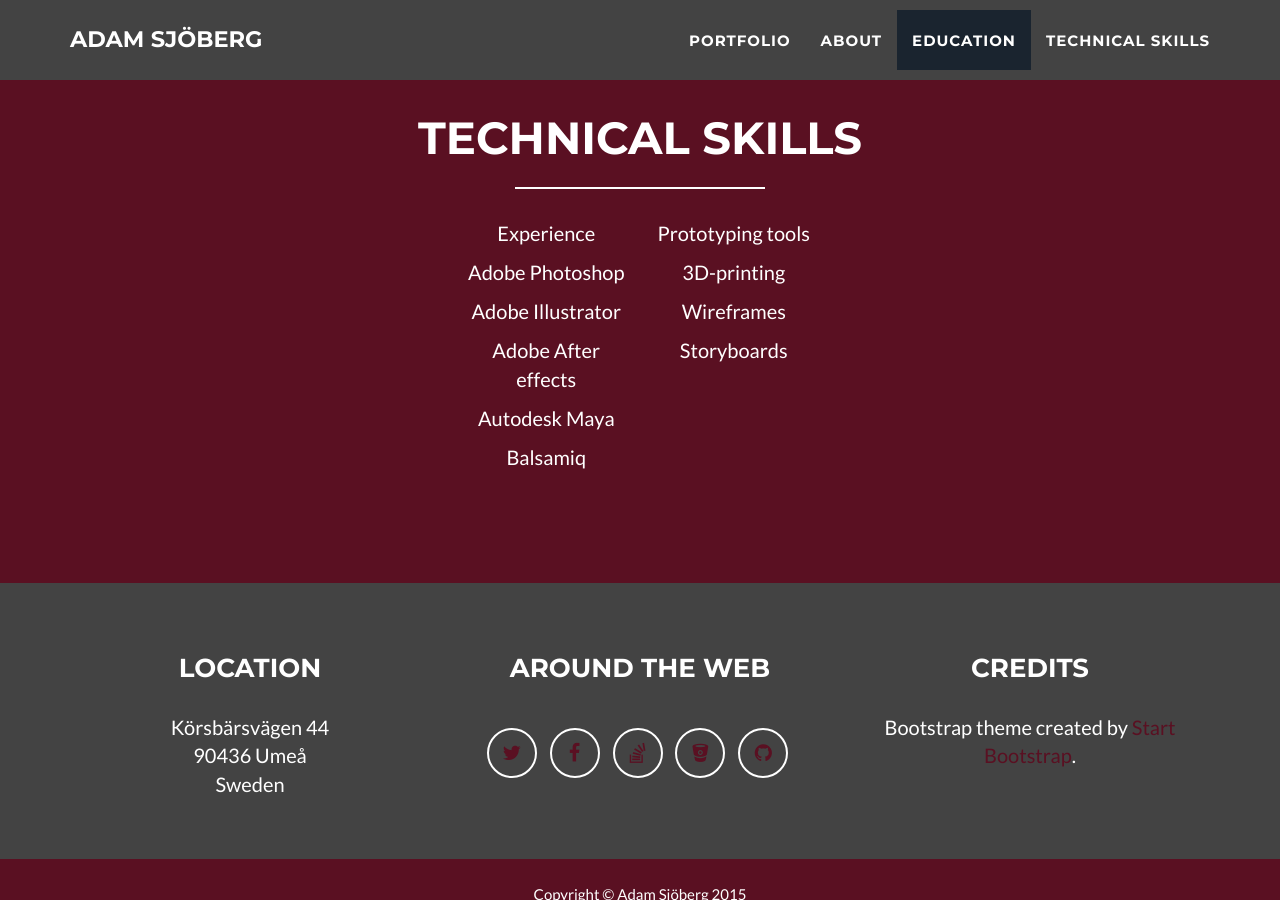
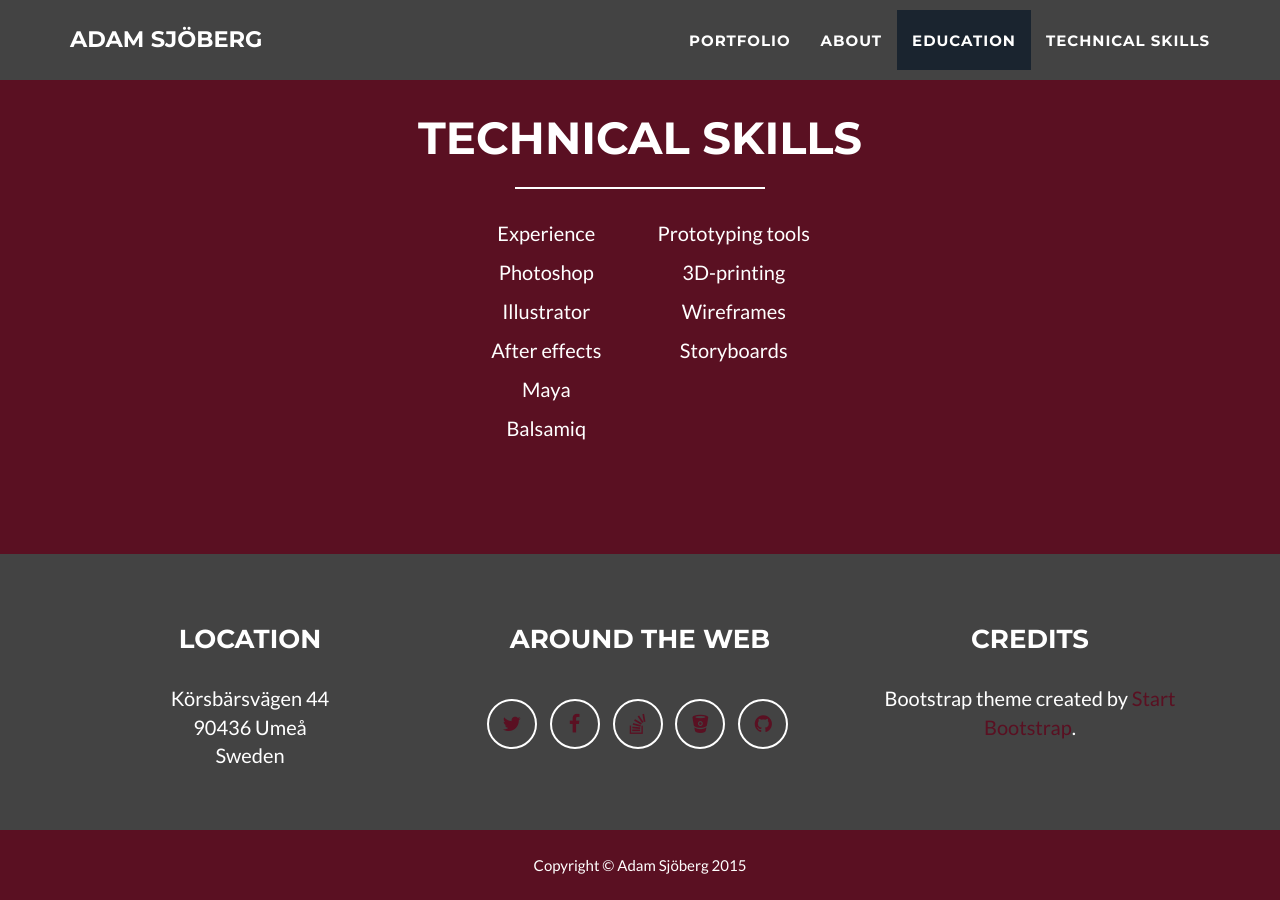
Before and after one commit to Adamsjoberg/Adamsjoberg.github.io, a Jekyll site: the page built from index.html, in a window 1280 px wide and 900 px high, scrolled down 2988 px. Built offline with Jekyll 4.4.1, drawn with Linux system fonts in a browser that asks for light colours.

Commit message:
changed text

```diff
--- a/_includes/skills.html
+++ b/_includes/skills.html
@@ -11,10 +11,10 @@
                   <div class="col-lg-8 col-lg-offset-2 text-center">
                     <div class="col-lg-3 col-lg-offset-3">
                         <p>Experience</p>
-                        <p>Adobe Photoshop</p>
-                        <p>Adobe Illustrator</p>
-                        <p>Adobe After effects</p>
-                        <p>Autodesk Maya</p>
+                        <p>Photoshop</p>
+                        <p>Illustrator</p>
+                        <p>After effects</p>
+                        <p>Maya</p>
                         <p>Balsamiq</p>
                     </div>
                     <div class="col-lg-3">
```
